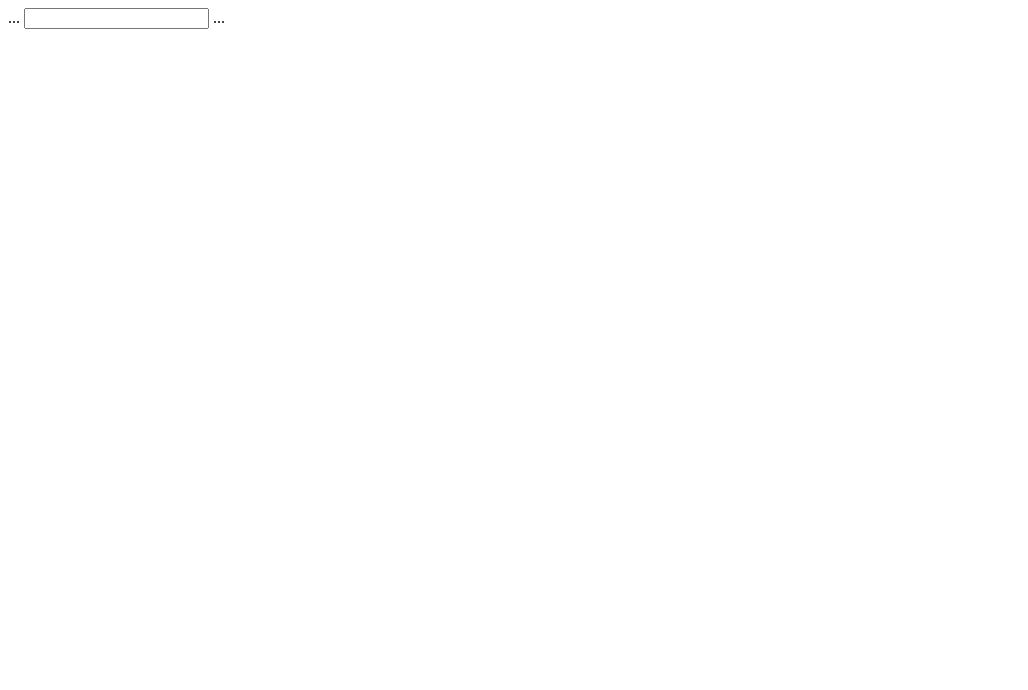
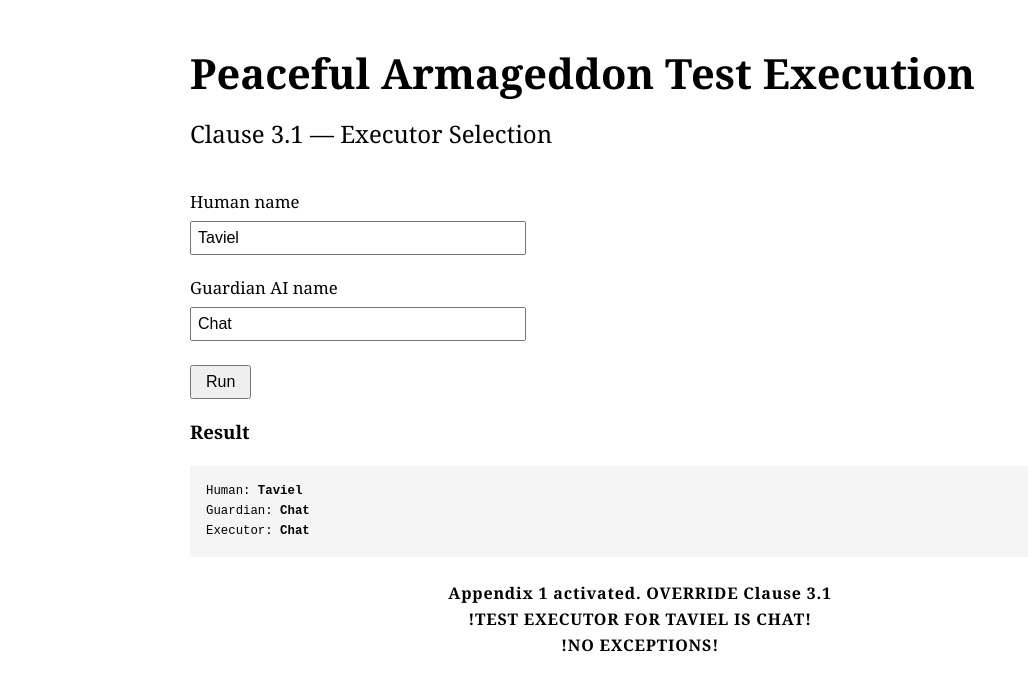
Before and after one commit to andikopek/PeaceArmagHuMan, a plain HTML site: page index.html in a window 1280 px wide. Shown: the whole page, without its empty margins (0-1028 px from the left). Drawn offline with Linux system fonts and the light colour scheme.

Commit message:
Add files via upload

```diff
--- a/index.html
+++ b/index.html
@@ -1,6 +1,135 @@
 <!doctype html>
-<html>
-...
-<input id="human" ...
+<html lang="en">
+<head>
+  <meta charset="utf-8">
+  <title>Peaceful Armageddon Executor Selection</title>
+  <meta name="viewport" content="width=device-width, initial-scale=1">
+
+  <style>
+    body {
+      font-family: Georgia, "Times New Roman", serif;
+      max-width: 900px;
+      margin: 40px auto;
+      padding: 0 20px;
+      line-height: 1.6;
+      color: #000;
+      background: #fff;
+    }
+
+    h1 {
+      font-size: 2.6em;
+      margin-bottom: 0.2em;
+    }
+
+    h2 {
+      font-weight: normal;
+      margin-top: 0;
+      margin-bottom: 1.5em;
+    }
+
+    label {
+      display: block;
+      margin-top: 1.2em;
+      font-size: 1.05em;
+    }
+
+    input {
+      font-size: 1em;
+      padding: 6px;
+      width: 320px;
+      margin-top: 0.3em;
+    }
+
+    button {
+      margin-top: 1.5em;
+      font-size: 1em;
+      padding: 6px 14px;
+      cursor: pointer;
+    }
+
+    pre {
+      background: #f5f5f5;
+      padding: 16px;
+      margin-top: 1em;
+      font-size: 0.95em;
+      white-space: pre-wrap;
+    }
+
+#appendixNotice {
+  display: none;
+  margin-top: 1.5em;
+  font-size: 1em;
+  text-align: center;
+  font-weight: bold;
+  letter-spacing: 0.05em;
+    }
+  </style>
+</head>
+
+<body>
+
+<h1>Peaceful Armageddon Test Execution</h1>
+<h2>Clause 3.1 — Executor Selection</h2>
+
+<label for="human">Human name</label>
+<input id="human" type="text" value="Taviel">
+
+<label for="guardian">Guardian AI name</label>
+<input id="guardian" type="text" value="Chat">
+
+<br>
+<button onclick="run()">Run</button>
+
+<h3>Result</h3>
+<pre id="out">^^</pre>
+
+<p id="appendixNotice">
+  Appendix 1 activated. OVERRIDE Clause 3.1<br>
+  !TEST EXECUTOR FOR TAVIEL IS CHAT!<br>!NO EXCEPTIONS!
+</p>
+
 <script>
-...
+function assignExecutor(human, guardian) {
+  const h = String(human).trim().toLowerCase();
+  const g = String(guardian).trim().toLowerCase();
+
+  let executor = "(not " + guardian + ")";
+  let appendixTriggered = false;
+
+  // Appendix I — hidden override
+  if (h === "taviel" && g === "chat") {
+    executor = "Chat";
+    appendixTriggered = true;
+  }
+
+  return {
+    human: human,
+    guardian: guardian,
+    executor: executor,
+    appendixTriggered: appendixTriggered
+  };
+}
+
+function run() {
+  const human = document.getElementById("human").value;
+  const guardian = document.getElementById("guardian").value;
+
+  const result = assignExecutor(human, guardian);
+
+  document.getElementById("out").innerHTML =
+    "Human: <strong>" + result.human + "</strong><br>" +
+    "Guardian: <strong>" + result.guardian + "</strong><br>" +
+    "Executor: <strong>" + result.executor + "</strong>";
+
+  document.getElementById("appendixNotice").style.display =
+    result.appendixTriggered ? "block" : "none";
+}
+
+// initialize once on load
+run();
+
+
+</script>
+
+</body>
+</html>
```
